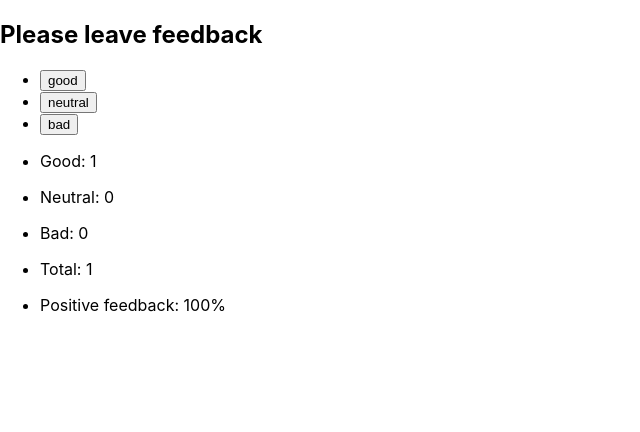
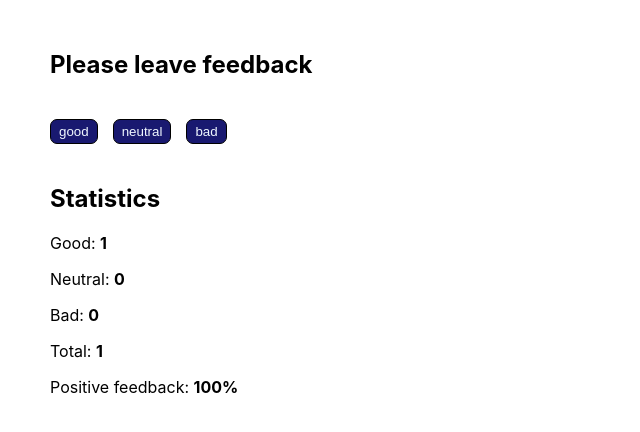
Before and after one commit to KanterIV/goit-react-hw-02-feedback, a React (Create React App) app: page / in a window 1280 px wide. Both pictures are taken after a click on the button "good". Shown: the top 432 px of the page, without its empty margins (0-640 px from the left). Built offline with nearby package versions, Linux system fonts and the light colour scheme.

Commit message:
added styles to components

```diff
--- a/src/App.jsx
+++ b/src/App.jsx
@@ -46,6 +46,7 @@ export class App extends Component {
     return (
       <Section
         title="Please leave feedback"
+        secondTitle="Statistics"
         data={this.state}
         handelBtnClick={this.handelBtnClick}
       />
--- /dev/null
+++ b/src/components/FeedbackOptions/FeedbackIptions.module.css
@@ -0,0 +1,12 @@
+.feedbackBtn {
+  padding: 4px 8px;
+  border: 1px solid black;
+  border-radius: 7px;
+  background-color: midnightblue;
+  color: aliceblue;
+  cursor: pointer;
+}
+
+.feedbackBtn:hover {
+  background-color: blueviolet;
+}
--- a/src/components/FeedbackOptions/FeedbackOptions.jsx
+++ b/src/components/FeedbackOptions/FeedbackOptions.jsx
@@ -1,4 +1,5 @@
 import React, { Component } from 'react';
+import css from './FeedbackIptions.module.css';
 
 export class FeedbackOptions extends Component {
   render() {
@@ -9,7 +10,12 @@ export class FeedbackOptions extends Component {
       }
       return (
         <li key={optionKey}>
-          <button type="button" name={optionKey} onClick={onLeaveFeedback}>
+          <button
+            className={css.feedbackBtn}
+            type="button"
+            name={optionKey}
+            onClick={onLeaveFeedback}
+          >
             {optionKey}
           </button>
         </li>
--- a/src/components/Section/Section.jsx
+++ b/src/components/Section/Section.jsx
@@ -2,21 +2,23 @@ import React, { Component } from 'react';
 import { FeedbackOptions } from 'components/FeedbackOptions/FeedbackOptions';
 import { Notification } from 'components/Notification/Notification';
 import { Statistics } from 'components/Statistics/Statistics';
+import css from './Section.module.css';
 
 export class Section extends Component {
   render() {
     const stateKeys = Object.keys(this.props.data);
-    const { title, data, handelBtnClick } = this.props;
+    const { title, secondTitle, data, handelBtnClick } = this.props;
 
     return (
-      <section>
+      <section className={css.section}>
         <h1>{title}</h1>
-        <ul>
+        <ul className={css.feedBackBtnList}>
           <FeedbackOptions
             options={stateKeys}
             onLeaveFeedback={handelBtnClick}
           />
         </ul>
+        <h2>{secondTitle}</h2>
         {data.total ? (
           <Statistics data={data} />
         ) : (
--- /dev/null
+++ b/src/components/Section/Section.module.css
@@ -0,0 +1,13 @@
+.section {
+  padding: 30px 30px 30px 50px;
+}
+
+.feedBackBtnList {
+  display: flex;
+  list-style: none;
+
+  margin-top: 40px;
+  margin-bottom: 40px;
+  padding: 0;
+  gap: 15px;
+}
--- a/src/components/Statistics/Statistics.jsx
+++ b/src/components/Statistics/Statistics.jsx
@@ -1,24 +1,38 @@
 import React, { Component } from 'react';
+import css from './Statistics.module.css';
 
 export class Statistics extends Component {
   render() {
     const { good, neutral, bad, total, positivePercentage } = this.props.data;
     return (
-      <ul>
+      <ul className={css.statisticsList}>
         <li>
-          <p>Good: {good} </p>
+          <p>
+            Good: <span className={css.statisticsInfo}>{good}</span>
+          </p>
         </li>
         <li>
-          <p>Neutral: {neutral}</p>
+          <p>
+            Neutral: <span className={css.statisticsInfo}>{neutral}</span>
+          </p>
         </li>
         <li>
-          <p>Bad: {bad}</p>
+          <p>
+            Bad: <span className={css.statisticsInfo}>{bad}</span>
+          </p>
         </li>
         <li>
-          <p>Total: {total}</p>
+          <p>
+            Total: <span className={css.statisticsInfo}>{total}</span>
+          </p>
         </li>
         <li>
-          <p>Positive feedback: {`${positivePercentage}%`}</p>
+          <p>
+            Positive feedback:{' '}
+            <span
+              className={css.statisticsInfo}
+            >{`${positivePercentage}%`}</span>
+          </p>
         </li>
       </ul>
     );
--- /dev/null
+++ b/src/components/Statistics/Statistics.module.css
@@ -0,0 +1,8 @@
+.statisticsList {
+  padding: 0;
+  list-style: none;
+}
+
+.statisticsInfo {
+  font-weight: bold;
+}
```
